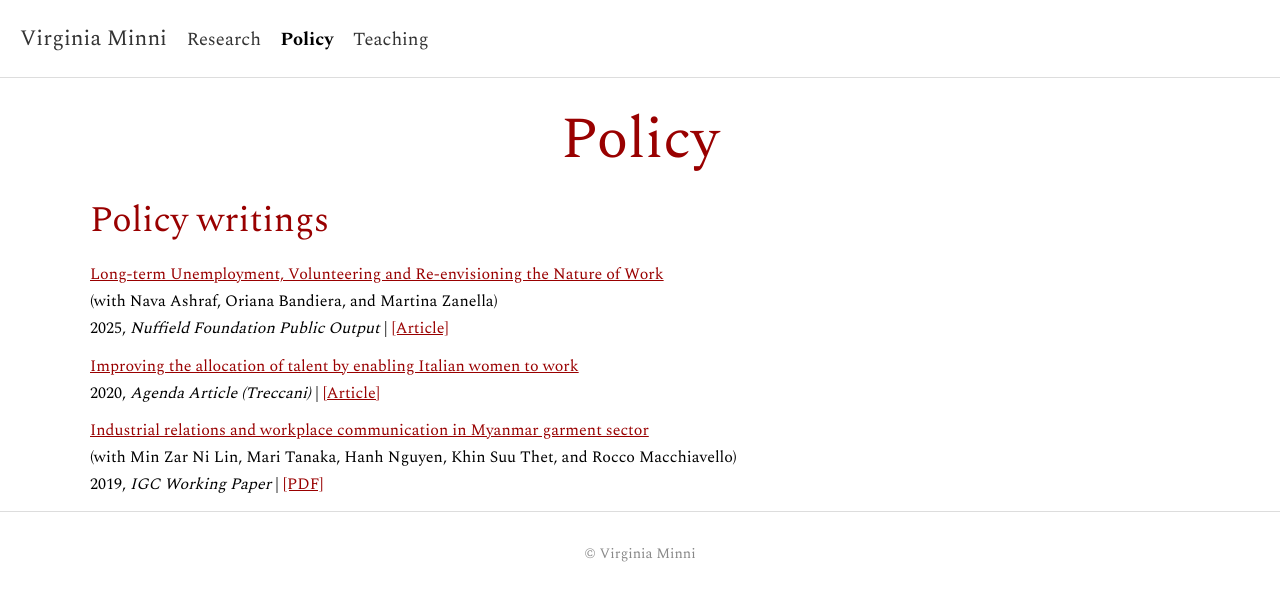
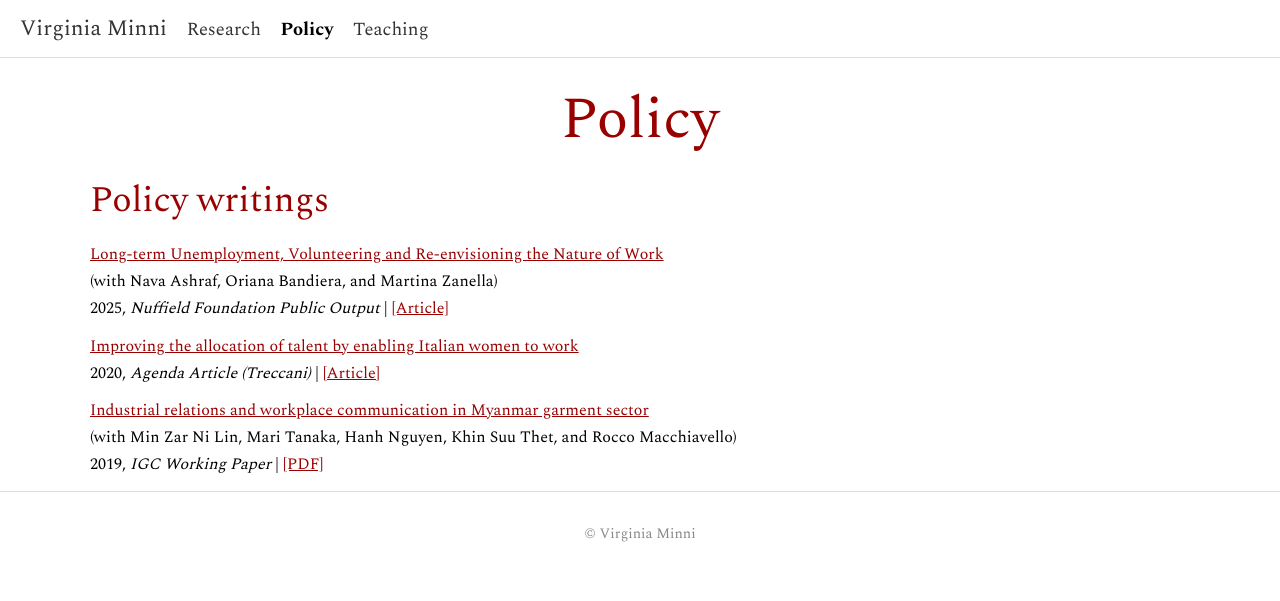
Before and after one commit to virginiaminni/virginiaminni.github.io, a Jekyll site: the page built from policy.md, in a window 1280 px wide. Shown: the top 601 px of the page. Built offline with Jekyll 4.4.1, drawn with Linux system fonts in a browser that asks for light colours.

Commit message:
Update main.css

```diff
--- a/assets/css/main.css
+++ b/assets/css/main.css
@@ -15,7 +15,7 @@ header {
     font-family: 'Spectral', serif;
     justify-content: space-between;
     align-items: center;
-    padding: 20px 20px;
+    padding: 10px 20px;
     font-size: 18.5px;
     border-bottom: 1px solid #ddd;
 }
```
